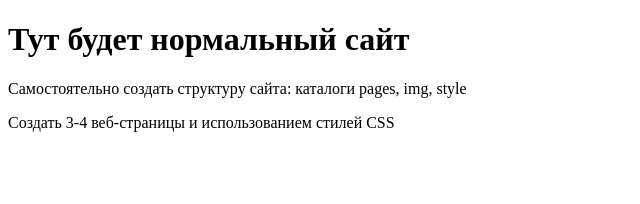
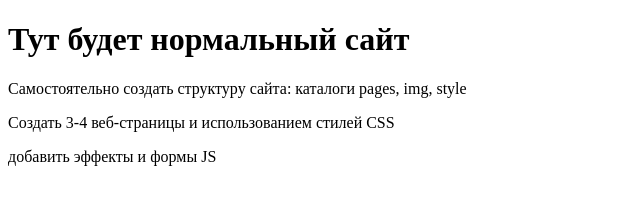
Before and after one commit to Wertfred/MyPage, a plain HTML site: page Index.html in a window 1280 px wide. Shown: the whole page, without its empty margins (0-640 px from the left). Drawn offline with Linux system fonts and the light colour scheme.

Commit message:
update n2

```diff
--- a/Index.html
+++ b/Index.html
@@ -9,5 +9,6 @@
     <h1>Тут будет нормальный сайт</h1>
     <p>Самостоятельно создать структуру сайта: каталоги pages, img, style</p>
     <p>Создать 3-4 веб-страницы и использованием стилей CSS</p>
+    <p>добавить эффекты и формы JS</p>
 </body>
 </html>
```
